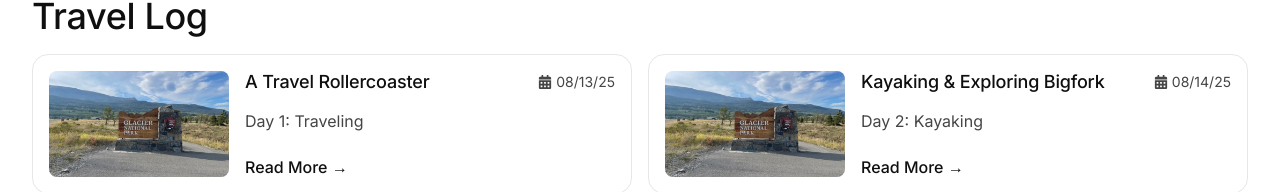
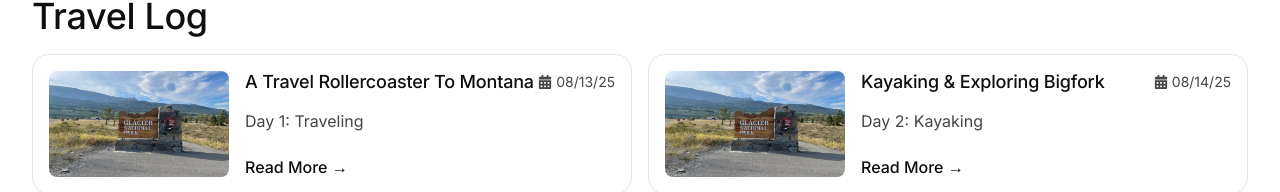
Before and after one commit to Timbaines/highline-tales, a React (Vite) app: page /blog in a window 1280 px wide. Shown: the part 421-613 px from the top of the page. Built offline with nearby package versions, Linux system fonts and the light colour scheme; no server answers.

Commit message:
chore: update blog title in `blogData.js` for improved clarity and specificity

```diff
--- a/src/data/blogData.js
+++ b/src/data/blogData.js
@@ -1,7 +1,7 @@
 export const blogData = [
     {
         id: 1,
-        title: "A Travel Rollercoaster",
+        title: "A Travel Rollercoaster To Montana",
         subtitle: "Day 1",
         author: "Sarah & Tim Baines",
         date: "08/13/25",
```
